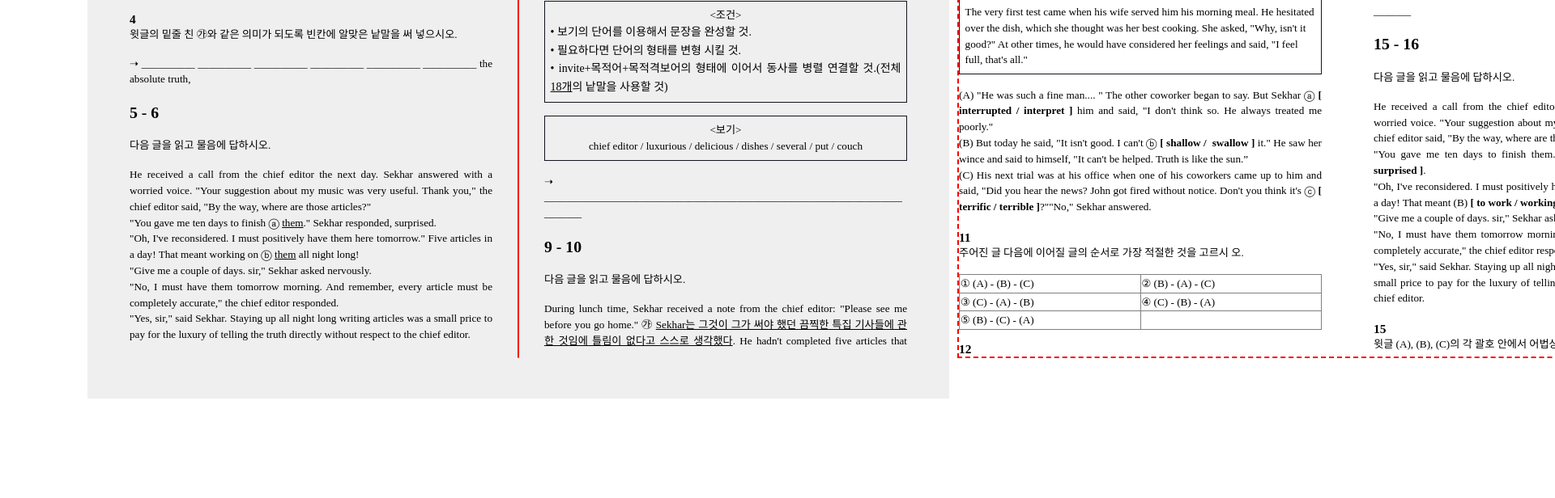
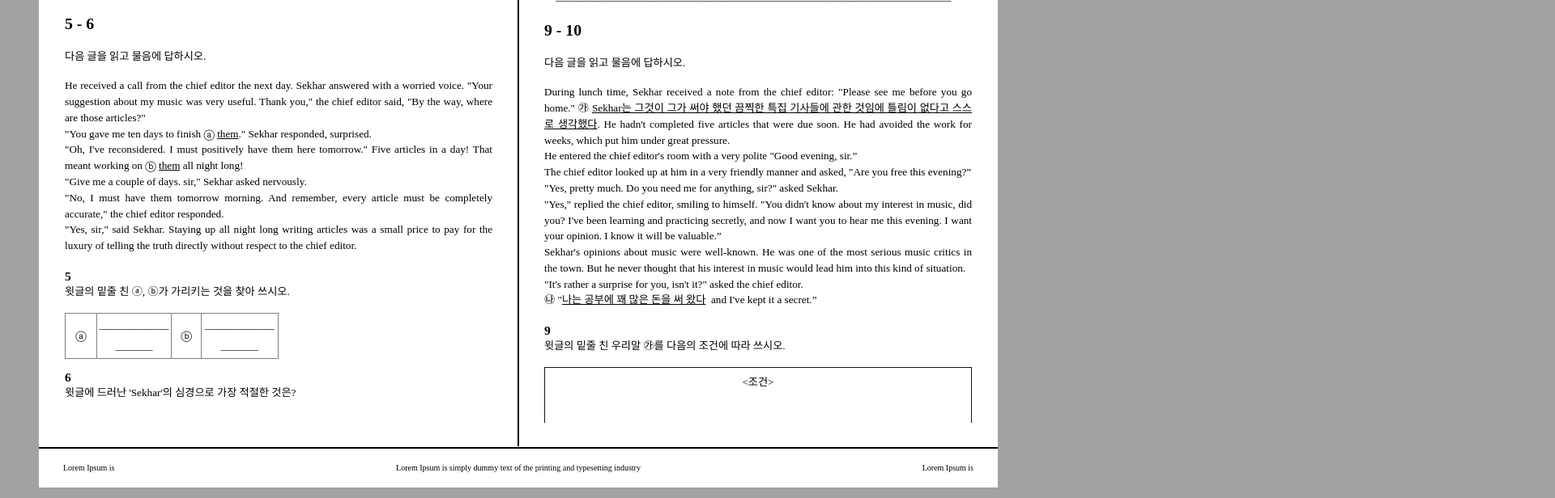
Before and after one commit to H8njo/column-pager, a React (Vite) app: page / in a window 1280 px wide. Shown: the part 1120-1736 px from the top of the page at 81% size, 1920 px wide, since content can reach past the window. Before the commit the page ends 1713 px from the top, so only its background shows below. Built offline with nearby package versions, Linux system fonts and the light colour scheme.

Commit message:
feat: Implement passing header and footer components

```diff
--- a/src/App.tsx
+++ b/src/App.tsx
@@ -7,8 +7,8 @@ function App() {
   const { data } = useDataTransformer();
 
   return (
-    <div style={{ padding: 100 }}>
-      <Test columnGap={60} pageStyle={{ padding: 50 }} dividerStyle={{ backgroundColor: "red", paddingTop: 50 }}>
+    <div style={{ padding: 40 }}>
+      <Test columnGap={60} pageStyle={{ backgroundColor: "white" }} header={<Header />} footer={<Footer />}>
         <div style={{ fontFamily: "Nanum Myeongjo, serif", fontSize: "0.825rem" }}>
           {data.map(({ items, startNumber, endNumber }, idx) => {
             return (
@@ -30,6 +30,39 @@ function App() {
     </div>
   );
 }
+const Header = () => {
+  return (
+    <div style={{ borderBottom: "2px solid black", paddingLeft: 30, paddingRight: 30, paddingBottom: 20 }}>
+      <h1>Hoonjo</h1>
+      <p style={{ fontSize: 12 }}>
+        Lorem Ipsum is simply dummy text of the printing and typesetting industry. Lorem Ipsum has been the industry's
+        standard dummy text ever since the 1500s, when an unknown
+      </p>
+    </div>
+  );
+};
+
+const Footer = () => {
+  return (
+    <div
+      style={{
+        display: "flex",
+        flexDirection: "row",
+        justifyContent: "space-between",
+        fontSize: "10px",
+        height: 50,
+        alignItems: "center",
+        borderTop: "2px solid black",
+        paddingLeft: 30,
+        paddingRight: 30,
+      }}
+    >
+      <span>Lorem Ipsum is </span>
+      <span>Lorem Ipsum is simply dummy text of the printing and typesetting industry</span>
+      <span>Lorem Ipsum is </span>
+    </div>
+  );
+};
 
 const Section = styled("div")`
   border: 2px solid transparent;
--- a/src/components/Test.tsx
+++ b/src/components/Test.tsx
@@ -8,8 +8,10 @@ type TestProps = {
   columnGap?: number;
   pageStyle?: React.CSSProperties;
   dividerStyle?: React.CSSProperties;
+  header?: ReactNode;
+  footer?: ReactNode;
 };
-const Test = ({ columnGap = 0, pageStyle, dividerStyle, children }: PropsWithChildren<TestProps>) => {
+const Test = ({ header, footer, columnGap = 0, pageStyle, dividerStyle, children }: PropsWithChildren<TestProps>) => {
   const [area, setArea] = useState({ x: 0, y: 0, width: 0, height: 0 });
   const { overflowCheckRef } = useOverflowDetector();
   const { extractedText } = useExtractText(area, columnGap);
@@ -22,17 +24,26 @@ const Test = ({ columnGap = 0, pageStyle, dividerStyle, children }: PropsWithChi
   console.log(extractedText);
   return (
     <Page style={pageStyle}>
-      <ColumnGenerator columnGap={columnGap} id="column-pager">
+      {header}
+      <Contents>
         <ColumnDvider style={dividerStyle} />
-        <OverflowDetector ref={overflowCheckRef} />
-        {children}
-      </ColumnGenerator>
+        <ColumnGenerator columnGap={columnGap} id="column-pager">
+          <OverflowDetector ref={overflowCheckRef} />
+          {children}
+        </ColumnGenerator>
+      </Contents>
+      {footer}
     </Page>
   );
 };
+const Contents = styled("div")({
+  flexGrow: 1,
+  height: 0,
+  padding: 30,
+  position: "relative",
+});
 
 const Page = styled("div")({
-  backgroundColor: "ButtonFace",
   position: "relative",
   display: "flex",
   flexDirection: "column",
@@ -56,7 +67,7 @@ const ColumnGenerator = styled("div")<{ columnGap: number }>(({ columnGap }) =>
   columnGap: columnGap,
   columnFill: "auto",
   position: "relative",
-  // overflow: "hidden",
+  overflow: "hidden",
 }));
 
 const OverflowDetector = styled("div")({
--- a/src/global.css
+++ b/src/global.css
@@ -204,3 +204,6 @@ textarea:not([rows]) {
   text-align: justify;
   gap: 16px;
 }
+body {
+  background-color: rgb(163, 163, 163);
+}
```
